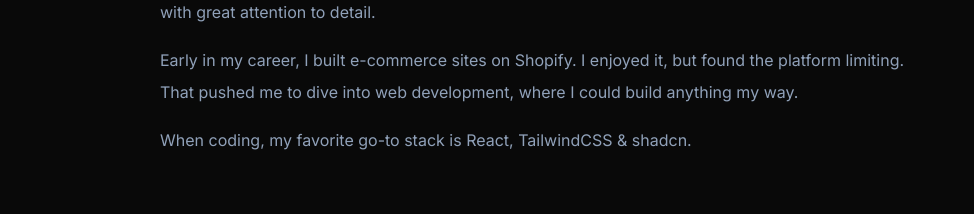
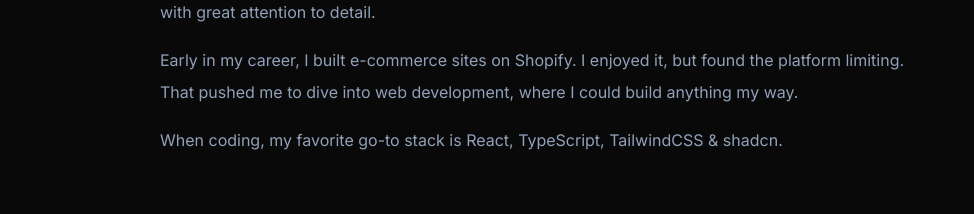
Before and after one commit to hassohamid/Portfolio-V1, a React (Vite) app: page / in a window 1280 px wide. Shown: the part 820-1034 px from the top of the page, without its empty margins (96-1070 px from the left). Built offline with nearby package versions, Linux system fonts and the light colour scheme.

Commit message:
Added Motion to About

```diff
--- a/src/layout/About.tsx
+++ b/src/layout/About.tsx
@@ -13,6 +13,7 @@
 import { toast } from "sonner";
 import { useState } from "react";
 import { Toggle } from "@/components/ui/toggle";
+import { motion } from "motion/react";
 
 export default function About() {
   const [isHighlighted, setIsHighlighted] = useState(false);
@@ -20,7 +21,12 @@
   return (
     <section id="about" className="py-25 bg-background">
       <div className="container mx-auto px-12 md:px-14">
-        <div className="max-w-3xl mx-auto">
+        <motion.div
+          initial={{ opacity: 0, y: 50 }}
+          whileInView={{ opacity: 1, y: 0 }}
+          transition={{ ease: "easeOut", duration: 0.6 }}
+          className="max-w-3xl mx-auto"
+        >
           <div className="border-b border-border/40 pb-1 mb-6 flex items-center justify-between ">
             <div className="flex items-center gap-1.5">
               <div className="w-3 h-3 rounded-full bg-red-500 opacity-50 hover:opacity-100 cursor-pointer"></div>
@@ -141,6 +147,16 @@
               <span
                 className={`transition-all duration-500 ease-in-out ${
                   isHighlighted
+                    ? "bg-yellow-300/30 rounded text-foreground"
+                    : ""
+                }`}
+              >
+                TypeScript
+              </span>
+              ,{" "}
+              <span
+                className={`transition-all duration-500 ease-in-out ${
+                  isHighlighted
                     ? "bg-yellow-300/30  rounded text-foreground"
                     : ""
                 }`}
@@ -221,7 +237,7 @@
               </AlertDialogContent>
             </div>
           </AlertDialog>
-        </div>
+        </motion.div>
       </div>
     </section>
   );
```
